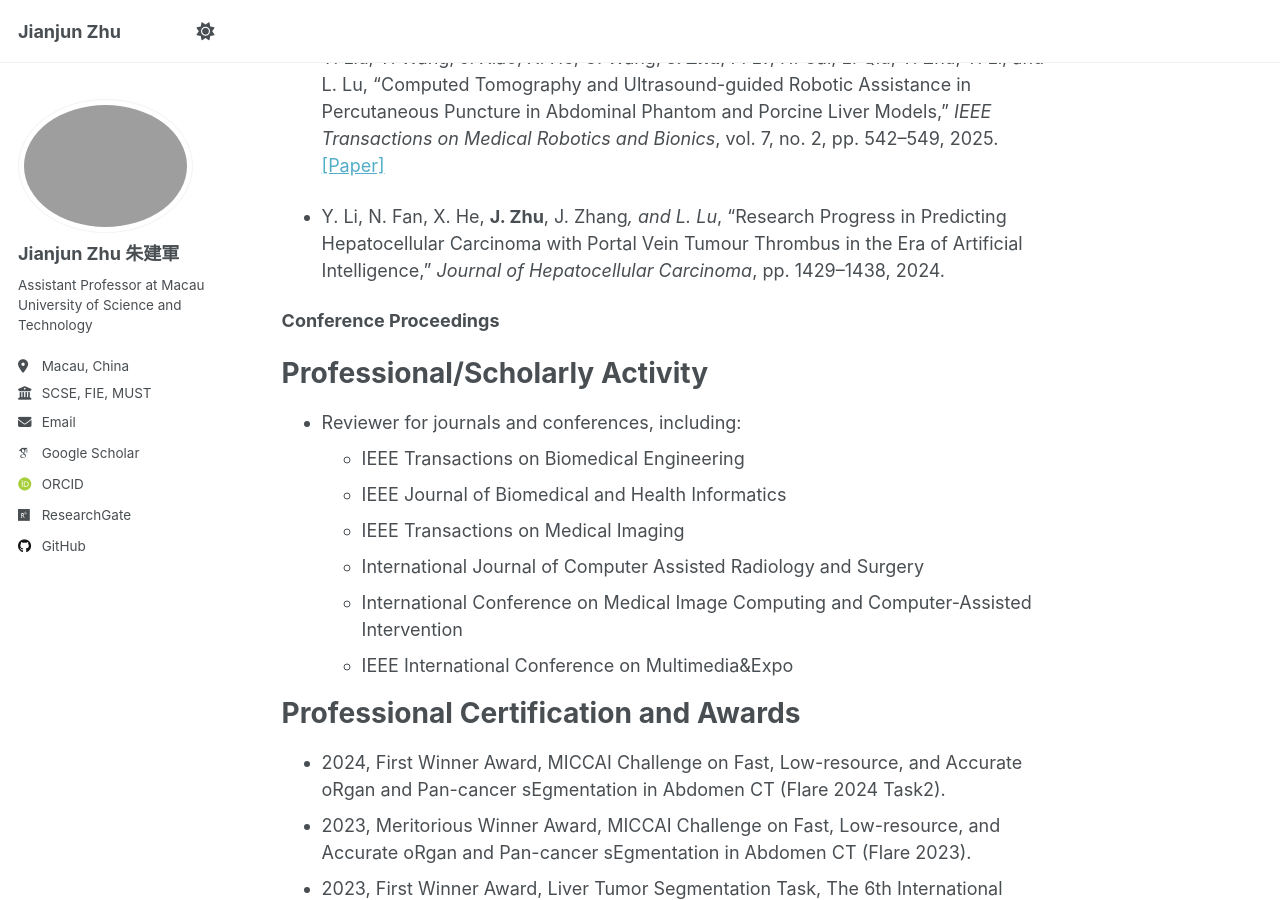
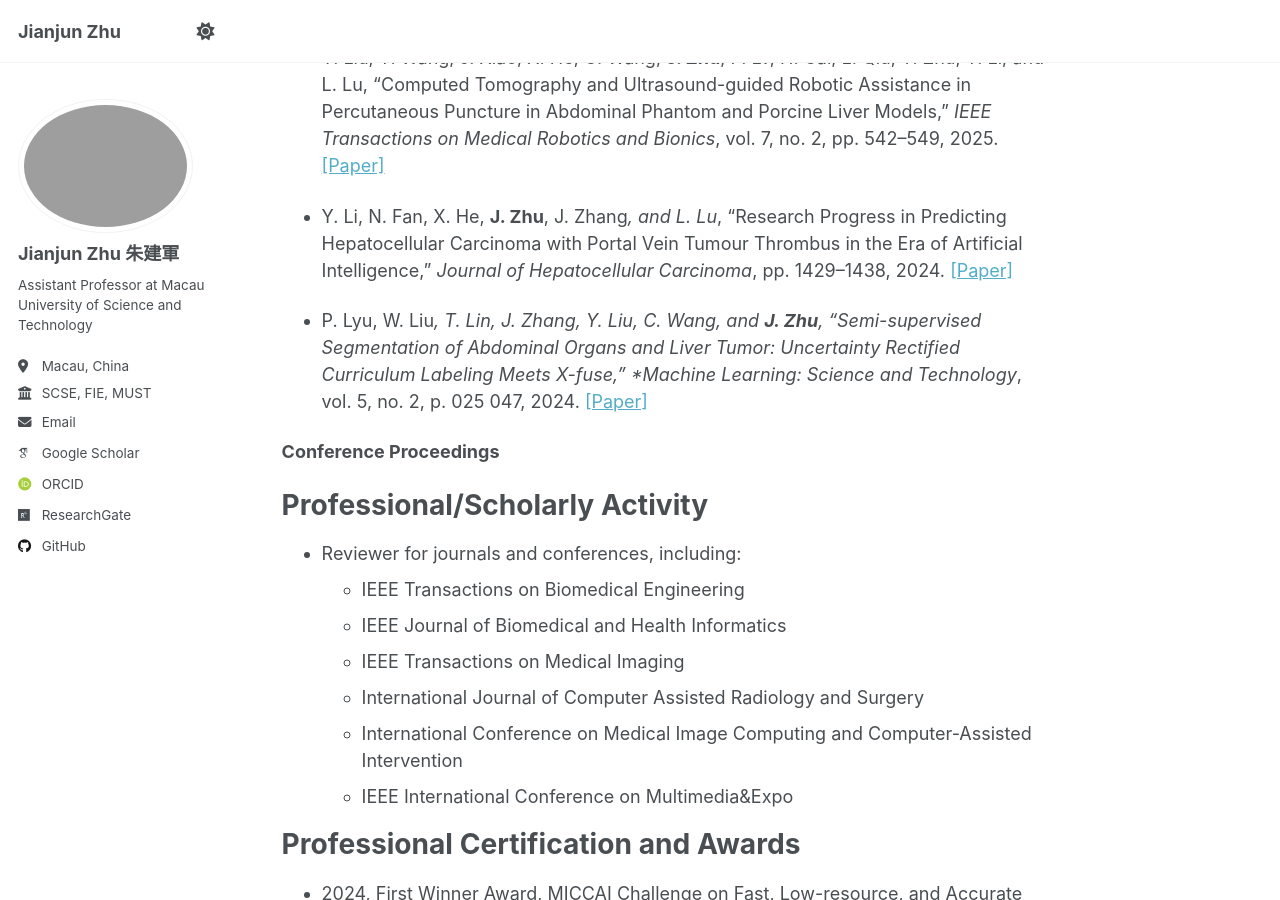
Before and after one commit to JianjunZhu/JianjunZhu.github.io, a Jekyll site: the page built from _pages/about.md, in a window 1280 px wide and 900 px high, scrolled down 1731 px. Built offline with Jekyll 4.4.1, drawn with Linux system fonts in a browser that asks for light colours; some web fonts are replaced; a script that is not in the unit is left out.

Commit message:
Update about.md

```diff
--- a/_pages/about.md
+++ b/_pages/about.md
@@ -66,7 +66,9 @@ Publications (Others)
 
 - Y. Liu, Y. Wang, J. Xiao, X. He, C. Wang, **J. Zhu**, P. Lv, H. Cai, L. Qiu, Y. Zhu, Y. Li, and L. Lu, “Computed Tomography and Ultrasound-guided Robotic Assistance in Percutaneous Puncture in Abdominal Phantom and Porcine Liver Models,” *IEEE Transactions on Medical Robotics and Bionics*, vol. 7, no. 2, pp. 542–549, 2025. [[Paper]](https://doi.org/10.1109/TMRB.2025.3550644)
 
-- Y. Li, N. Fan, X. He, **J. Zhu**, J. Zhang*, and L. Lu*, “Research Progress in Predicting Hepatocellular Carcinoma with Portal Vein Tumour Thrombus in the Era of Artificial Intelligence,” *Journal of Hepatocellular Carcinoma*, pp. 1429–1438, 2024.
+- Y. Li, N. Fan, X. He, **J. Zhu**, J. Zhang*, and L. Lu*, “Research Progress in Predicting Hepatocellular Carcinoma with Portal Vein Tumour Thrombus in the Era of Artificial Intelligence,” *Journal of Hepatocellular Carcinoma*, pp. 1429–1438, 2024. [[Paper]](https://doi.org/10.2147/JHC.S474922)
+
+- P. Lyu, W. Liu*, T. Lin, J. Zhang, Y. Liu, C. Wang, and **J. Zhu**, “Semi-supervised Segmentation of Abdominal Organs and Liver Tumor: Uncertainty Rectified Curriculum Labeling Meets X-fuse,” *Machine Learning: Science and Technology*, vol. 5, no. 2, p. 025 047, 2024. [[Paper]](https://doi.org/10.1088/2632-2153/ad4c38)
 
 **Conference Proceedings**
 
```
